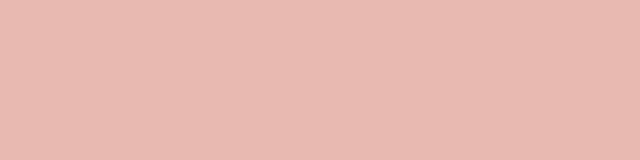
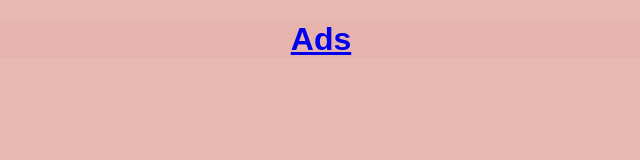
Before and after one commit to ellis0n/twack, a React (Create React App) app: page /landing in a window 1280 px wide. Before the commit this address had no page. Shown: the top 160 px of the page, without its empty margins (319-959 px from the left). Built offline with nearby package versions, Linux system fonts and the light colour scheme.

Commit message:
changes to routes and auth

```diff
--- a/src/App.js
+++ b/src/App.js
@@ -2,23 +2,34 @@ import "./App.css";
 import SavedAds from "./components/SavedAds";
 import Register from "./components/Register";
 import AdCard from "./components/AdCard";
-import Settings from "./components/Settings"
-import Navbar from "./components/Navbar";
+import Settings from "./components/Settings";
 import Login from "./components/Login";
+import Layout from "./components/Layout";
+import RequireAuth from "./components/RequireAuth";
 import { Routes, Route } from "react-router-dom";
+import Landing from "./components/Landing";
 
 function App() {
-
   return (
     <div className="App">
       <Routes>
-        <Route path ="/" element={<Navbar/>}/>
-        <Route path ="/register" element={ <Register/>}/>
-        <Route path="/login" element={<Login/>}/>
-        <Route path ="/ads" element={<AdCard/>}/>
-        <Route path ="/register" element={<register/>}/>
-        <Route path ="/settings" element={<Settings/>}/>
-        <Route path ="/saved" element={<SavedAds/>}/>
+        <Route path="/" element={<Layout />}>
+          {/* Public Routes */}
+          <Route path="/register" element={<Register />} />
+          <Route path="/login" element={<Login />} />
+          <Route path="/landing" element={<Landing />} />
+
+          {/* Private Routes */}
+          <Route element={<RequireAuth />}>
+            <Route path="/" element={<AdCard />} />
+            <Route path="/ads" element={<AdCard />} />
+            <Route path="/settings" element={<Settings />} />
+            <Route path="/saved" element={<SavedAds />} />
+          </Route>
+
+          {/* 404 */}
+          <Route path="*" element={<h1>404</h1>} />
+        </Route>
       </Routes>
     </div>
   );
--- /dev/null
+++ b/src/components/Landing.jsx
@@ -0,0 +1,16 @@
+import React from "react";
+import { Link } from "react-router-dom";
+import Login from "./Login";
+import Register from "./Register";
+
+const Landing = () => {
+  return (
+    <div>
+      <Link to="/ads">
+        <h1>Ads</h1>
+      </Link>
+    </div>
+  );
+};
+
+export default Landing;
--- /dev/null
+++ b/src/components/Layout.jsx
@@ -0,0 +1,12 @@
+import { Outlet } from "react-router-dom";
+import React from "react";
+
+const Layout = () => {
+  return (
+    <div className="App">
+      <Outlet />
+    </div>
+  );
+};
+
+export default Layout;
--- /dev/null
+++ b/src/components/RequireAuth.jsx
@@ -0,0 +1,16 @@
+import React from "react";
+import { useLocation, Navigate, Outlet } from "react-router-dom";
+import useAuth from "../hooks/useAuth";
+
+const RequireAuth = () => {
+  const { auth } = useAuth();
+  const location = useLocation();
+
+  return auth?.user ? (
+    <Outlet />
+  ) : (
+    <Navigate to="/login" state={{ from: location }} replace />
+  );
+};
+
+export default RequireAuth;
--- a/src/context/AuthProvider.js
+++ b/src/context/AuthProvider.js
@@ -1,15 +1,17 @@
-import { createContext, useState} from 'react';
+import { createContext, useState } from "react";
 
 const AuthContext = createContext({});
 
-export const AuthProvider = ({children}) => {
-    const [user, setUser] = useState(null);
+export const AuthProvider = ({ children }) => {
+  const [auth, setAuth] = useState({});
 
-    return (
-        <AuthContext.Provider value={{user, setUser}}>
-            {children}
-        </AuthContext.Provider>
-    )
-}
+  return (
+    <AuthContext.Provider value={{ auth, setAuth }}>
+      {children}
+    </AuthContext.Provider>
+  );
+};
+
+export { AuthContext };
 
 export default AuthContext;
--- /dev/null
+++ b/src/hooks/useAuth.js
@@ -0,0 +1,8 @@
+import { useContext } from "react";
+import { AuthContext } from "../context/AuthProvider";
+
+const useAuth = () => {
+  return useContext(AuthContext);
+};
+
+export default useAuth;
--- a/src/index.js
+++ b/src/index.js
@@ -1,20 +1,21 @@
-import React from 'react';
-import ReactDOM from 'react-dom/client';
-import './index.css';
-import App from './App';
-import reportWebVitals from './reportWebVitals';
-import { BrowserRouter as Router } from "react-router-dom";
-import { AuthProvider } from './context/AuthProvider';
+import React from "react";
+import ReactDOM from "react-dom/client";
+import "./index.css";
+import App from "./App";
+import reportWebVitals from "./reportWebVitals";
+import { BrowserRouter, Routes, Route } from "react-router-dom";
+import { AuthProvider } from "./context/AuthProvider";
 
-
-const root = ReactDOM.createRoot(document.getElementById('root'));
+const root = ReactDOM.createRoot(document.getElementById("root"));
 root.render(
   <React.StrictMode>
-    <AuthProvider>
-    <Router>
-      <App />
-    </Router>
-    </AuthProvider>
+    <BrowserRouter>
+      <AuthProvider>
+        <Routes>
+          <Route path="/*" element={<App />} />
+        </Routes>
+      </AuthProvider>
+    </BrowserRouter>
   </React.StrictMode>
 );
 reportWebVitals();
```
